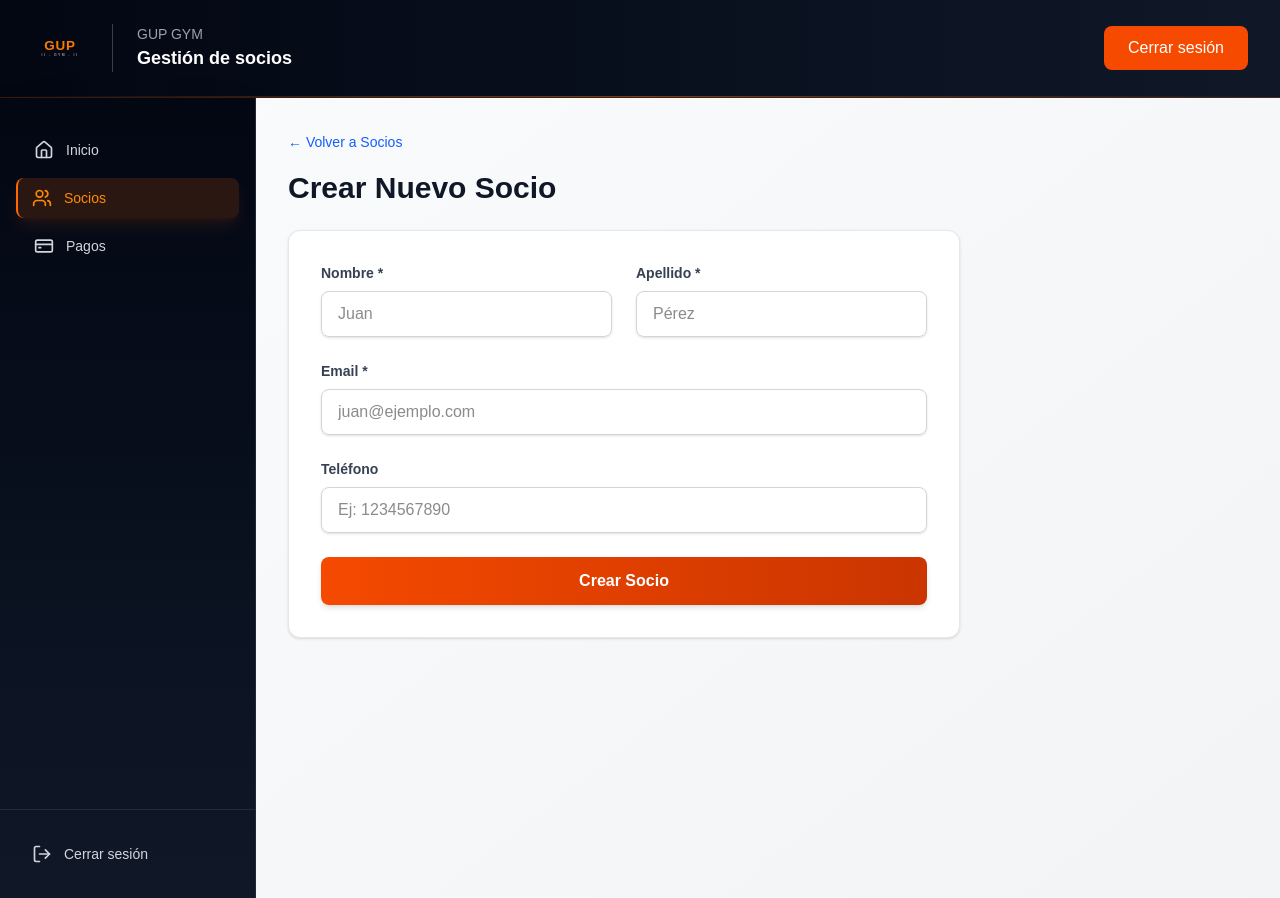
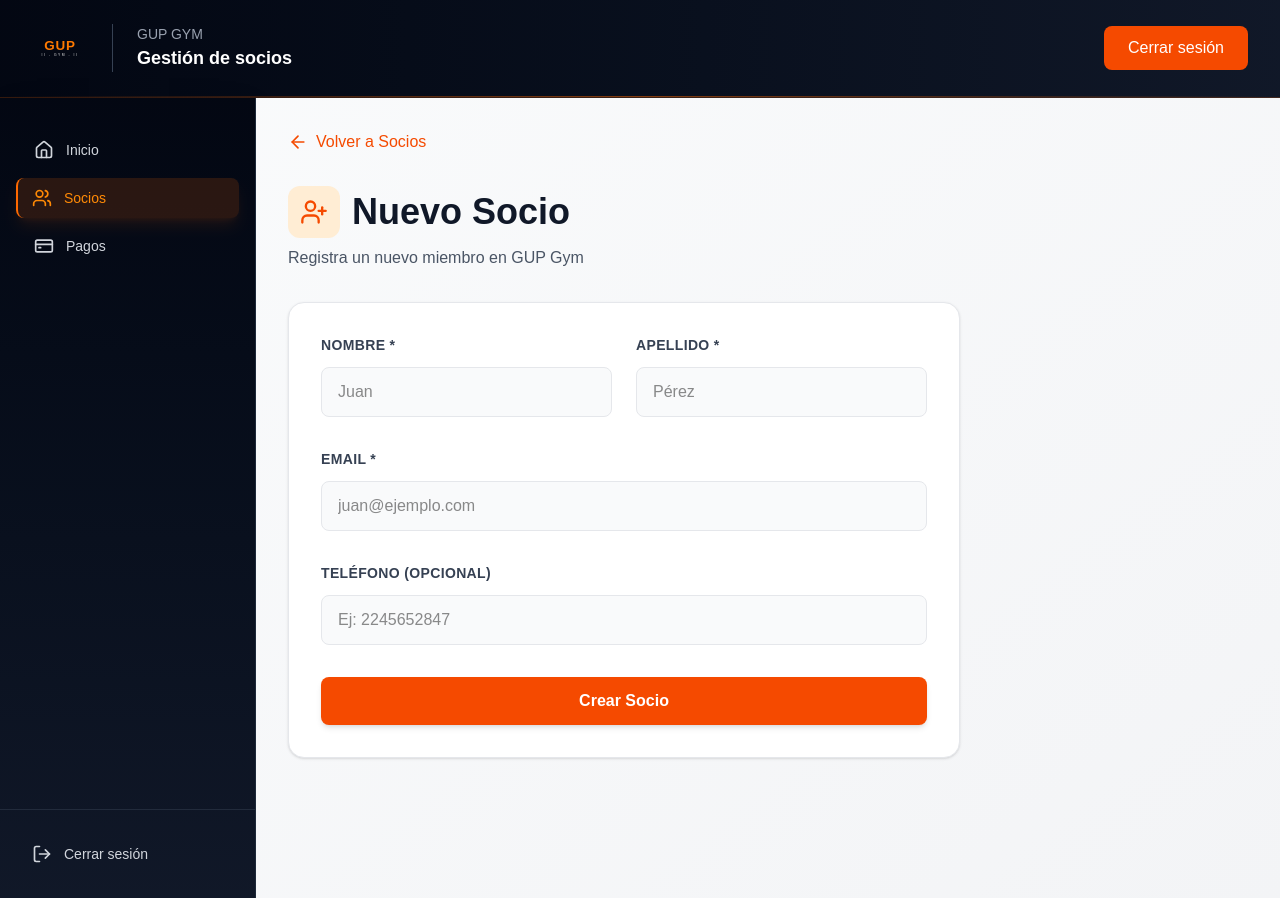
Before and after one commit to TotoNoguera/Gup-Gym, a Next.js app: page /socios/nuevo in a window 1280 px wide. Built offline with nearby package versions, Linux system fonts and the light colour scheme.

Commit message:
refactor: Professional forms for creating and editing socios - complete visual overhaul

```diff
--- a/app/(dashboard)/socios/[id]/editar/page.tsx
+++ b/app/(dashboard)/socios/[id]/editar/page.tsx
@@ -3,12 +3,14 @@
 import { useState, useEffect } from 'react';
 import { useRouter, useParams } from 'next/navigation';
 import Link from 'next/link';
+import { ArrowLeft, Edit, AlertCircle } from 'lucide-react';
 import SocioForm from '@/components/socios/SocioForm';
 import { type SocioInput } from '@/lib/schemas';
 
 interface Socio {
   id: string;
   nombre: string;
+  apellido: string;
   email: string;
   telefono: string | null;
 }
@@ -70,7 +72,6 @@ export default function EditarSocioPage() {
         return;
       }
 
-      // Socio actualizado exitosamente, redirigir a detalle
       router.push(`/socios/${socioId}`);
     } catch (err) {
       setError('Error de conexión. Intenta de nuevo.');
@@ -82,33 +83,42 @@ export default function EditarSocioPage() {
 
   if (isLoading) {
     return (
-      <div className="flex items-center justify-center h-32">
-        <p className="text-gray-600">Cargando socio...</p>
+      <div className="flex items-center justify-center py-20">
+        <p className="text-gray-600 font-medium">Cargando socio...</p>
       </div>
     );
   }
 
   if (!socio) {
     return (
-      <div className="space-y-4">
-        <Link href="/socios" className="text-blue-600 hover:text-blue-800 text-sm font-medium">
-          ← Volver a Socios
+      <div className="space-y-6">
+        <Link href="/socios" className="inline-flex items-center gap-2 text-orange-600 hover:text-orange-700 font-medium">
+          <ArrowLeft size={20} /> Volver a Socios
         </Link>
-        <div className="p-4 bg-red-50 border border-red-200 rounded-md">
-          <p className="text-sm text-red-600">{error || 'Socio no encontrado'}</p>
+        <div className="p-4 bg-red-50 border border-red-200 rounded-lg flex items-start gap-3">
+          <AlertCircle size={20} className="text-red-600 flex-shrink-0 mt-0.5" />
+          <p className="text-sm text-red-700 font-medium">{error || 'Socio no encontrado'}</p>
         </div>
       </div>
     );
   }
 
   return (
-    <div className="space-y-6 max-w-2xl">
+    <div className="space-y-8 max-w-2xl">
+      {/* Breadcrumb */}
+      <Link href={`/socios/${socioId}`} className="inline-flex items-center gap-2 text-orange-600 hover:text-orange-700 font-medium">
+        <ArrowLeft size={20} /> Volver a {socio.nombre}
+      </Link>
+
       {/* Header */}
-      <div>
-        <Link href={`/socios/${socioId}`} className="text-blue-600 hover:text-blue-800 text-sm font-medium">
-          ← Volver a {socio.nombre}
-        </Link>
-        <h2 className="mt-4 text-3xl font-bold text-gray-900">Editar Socio: {socio.nombre}</h2>
+      <div className="space-y-2">
+        <div className="flex items-center gap-3">
+          <div className="p-3 bg-orange-100 rounded-xl">
+            <Edit size={28} className="text-orange-600" />
+          </div>
+          <h1 className="text-4xl font-bold text-gray-900">Editar Socio</h1>
+        </div>
+        <p className="text-gray-600 font-medium">Actualiza los datos de {socio.nombre} {socio.apellido}</p>
       </div>
 
       {/* Form */}
--- a/app/(dashboard)/socios/nuevo/page.tsx
+++ b/app/(dashboard)/socios/nuevo/page.tsx
@@ -3,6 +3,7 @@
 import { useState } from 'react';
 import { useRouter } from 'next/navigation';
 import Link from 'next/link';
+import { ArrowLeft, UserPlus } from 'lucide-react';
 import SocioForm from '@/components/socios/SocioForm';
 import { type SocioInput } from '@/lib/schemas';
 
@@ -31,7 +32,6 @@ export default function NuevoSocioPage() {
         return;
       }
 
-      // Socio creado exitosamente, redirigir a socios
       router.push('/socios');
     } catch (err) {
       setError('Error de conexión. Intenta de nuevo.');
@@ -42,13 +42,21 @@ export default function NuevoSocioPage() {
   };
 
   return (
-    <div className="space-y-6 max-w-2xl">
+    <div className="space-y-8 max-w-2xl">
+      {/* Breadcrumb */}
+      <Link href="/socios" className="inline-flex items-center gap-2 text-orange-600 hover:text-orange-700 font-medium">
+        <ArrowLeft size={20} /> Volver a Socios
+      </Link>
+
       {/* Header */}
-      <div>
-        <Link href="/socios" className="text-blue-600 hover:text-blue-800 text-sm font-medium">
-          ← Volver a Socios
-        </Link>
-        <h2 className="mt-4 text-3xl font-bold text-gray-900">Crear Nuevo Socio</h2>
+      <div className="space-y-2">
+        <div className="flex items-center gap-3">
+          <div className="p-3 bg-orange-100 rounded-xl">
+            <UserPlus size={28} className="text-orange-600" />
+          </div>
+          <h1 className="text-4xl font-bold text-gray-900">Nuevo Socio</h1>
+        </div>
+        <p className="text-gray-600 font-medium">Registra un nuevo miembro en GUP Gym</p>
       </div>
 
       {/* Form */}
--- a/components/socios/SocioForm.tsx
+++ b/components/socios/SocioForm.tsx
@@ -32,11 +32,11 @@ export default function SocioForm({
   });
 
   return (
-    <form onSubmit={handleSubmit(onSubmit)} className="space-y-6 bg-white p-8 rounded-xl shadow-sm border border-gray-200">
+    <form onSubmit={handleSubmit(onSubmit)} className="space-y-8 bg-white p-8 rounded-2xl shadow-sm border border-gray-200">
       <div className="grid grid-cols-1 md:grid-cols-2 gap-6">
         {/* Nombre */}
-        <div>
-          <label htmlFor="nombre" className="block text-sm font-semibold text-gray-700 mb-2">
+        <div className="space-y-3">
+          <label htmlFor="nombre" className="block text-sm font-bold text-gray-700 uppercase tracking-wide">
             Nombre *
           </label>
           <input
@@ -44,17 +44,17 @@ export default function SocioForm({
             type="text"
             id="nombre"
             placeholder="Juan"
-            className="w-full px-4 py-2.5 border border-gray-300 rounded-lg shadow-sm focus:outline-none focus:ring-2 focus:ring-orange-500 focus:border-transparent transition-all"
+            className="w-full px-4 py-3 bg-gray-50 border border-gray-200 rounded-lg focus:outline-none focus:ring-2 focus:ring-orange-500 focus:border-transparent focus:bg-white transition-all"
             disabled={isLoading}
           />
           {errors.nombre && typeof errors.nombre.message === 'string' && (
-            <p className="mt-2 text-sm text-red-600">{errors.nombre.message}</p>
+            <p className="text-xs text-red-600 font-medium">{errors.nombre.message}</p>
           )}
         </div>
 
         {/* Apellido */}
-        <div>
-          <label htmlFor="apellido" className="block text-sm font-semibold text-gray-700 mb-2">
+        <div className="space-y-3">
+          <label htmlFor="apellido" className="block text-sm font-bold text-gray-700 uppercase tracking-wide">
             Apellido *
           </label>
           <input
@@ -62,18 +62,18 @@ export default function SocioForm({
             type="text"
             id="apellido"
             placeholder="Pérez"
-            className="w-full px-4 py-2.5 border border-gray-300 rounded-lg shadow-sm focus:outline-none focus:ring-2 focus:ring-orange-500 focus:border-transparent transition-all"
+            className="w-full px-4 py-3 bg-gray-50 border border-gray-200 rounded-lg focus:outline-none focus:ring-2 focus:ring-orange-500 focus:border-transparent focus:bg-white transition-all"
             disabled={isLoading}
           />
           {errors.apellido && typeof errors.apellido.message === 'string' && (
-            <p className="mt-2 text-sm text-red-600">{errors.apellido.message}</p>
+            <p className="text-xs text-red-600 font-medium">{errors.apellido.message}</p>
           )}
         </div>
       </div>
 
       {/* Email */}
-      <div>
-        <label htmlFor="email" className="block text-sm font-semibold text-gray-700 mb-2">
+      <div className="space-y-3">
+        <label htmlFor="email" className="block text-sm font-bold text-gray-700 uppercase tracking-wide">
           Email *
         </label>
         <input
@@ -81,36 +81,36 @@ export default function SocioForm({
           type="email"
           id="email"
           placeholder="juan@ejemplo.com"
-          className="w-full px-4 py-2.5 border border-gray-300 rounded-lg shadow-sm focus:outline-none focus:ring-2 focus:ring-orange-500 focus:border-transparent transition-all"
+          className="w-full px-4 py-3 bg-gray-50 border border-gray-200 rounded-lg focus:outline-none focus:ring-2 focus:ring-orange-500 focus:border-transparent focus:bg-white transition-all"
           disabled={isLoading}
         />
         {errors.email && typeof errors.email.message === 'string' && (
-          <p className="mt-2 text-sm text-red-600">{errors.email.message}</p>
+          <p className="text-xs text-red-600 font-medium">{errors.email.message}</p>
         )}
       </div>
 
       {/* Teléfono */}
-      <div>
-        <label htmlFor="telefono" className="block text-sm font-semibold text-gray-700 mb-2">
-          Teléfono
+      <div className="space-y-3">
+        <label htmlFor="telefono" className="block text-sm font-bold text-gray-700 uppercase tracking-wide">
+          Teléfono (Opcional)
         </label>
         <input
           {...register('telefono')}
           type="tel"
           id="telefono"
-          placeholder="Ej: 1234567890"
-          className="w-full px-4 py-2.5 border border-gray-300 rounded-lg shadow-sm focus:outline-none focus:ring-2 focus:ring-orange-500 focus:border-transparent transition-all"
+          placeholder="Ej: 2245652847"
+          className="w-full px-4 py-3 bg-gray-50 border border-gray-200 rounded-lg focus:outline-none focus:ring-2 focus:ring-orange-500 focus:border-transparent focus:bg-white transition-all"
           disabled={isLoading}
         />
         {errors.telefono && typeof errors.telefono.message === 'string' && (
-          <p className="mt-2 text-sm text-red-600">{errors.telefono.message}</p>
+          <p className="text-xs text-red-600 font-medium">{errors.telefono.message}</p>
         )}
       </div>
 
       {/* Error general */}
       {error && (
         <div className="p-4 bg-red-50 border border-red-200 rounded-lg">
-          <p className="text-sm text-red-700">{error}</p>
+          <p className="text-sm text-red-700 font-medium">{error}</p>
         </div>
       )}
 
@@ -118,7 +118,7 @@ export default function SocioForm({
       <button
         type="submit"
         disabled={isLoading}
-        className="w-full bg-gradient-to-r from-orange-600 to-orange-700 hover:from-orange-700 hover:to-orange-800 text-white font-semibold py-3 px-4 rounded-lg focus:outline-none focus:ring-2 focus:ring-orange-500 focus:ring-offset-2 disabled:opacity-50 disabled:cursor-not-allowed transition-all shadow-md hover:shadow-lg active:scale-95"
+        className="w-full bg-orange-600 hover:bg-orange-700 text-white font-semibold py-3 px-4 rounded-lg transition-all shadow-md hover:shadow-lg active:scale-95 disabled:opacity-50 disabled:cursor-not-allowed"
       >
         {isLoading ? 'Guardando...' : socio ? 'Actualizar Socio' : 'Crear Socio'}
       </button>
```
Also changed, not shown: 1 other file (tests, documents, lock files or other folders).
